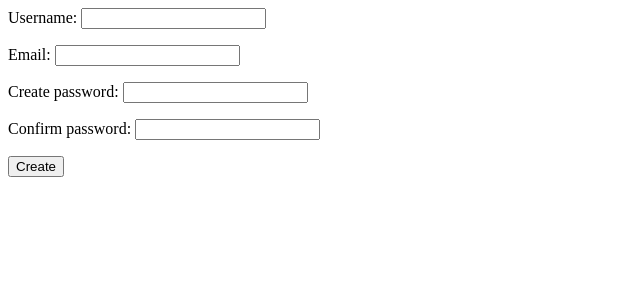
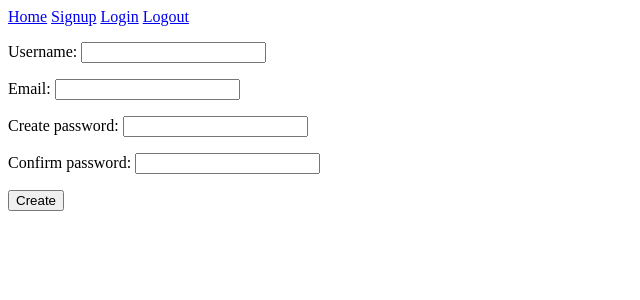
Before and after one commit to mclarachu/marketplace, a Django app: page /account/signup in a window 1280 px wide. Shown: the top 300 px of the page, without its empty margins (0-640 px from the left). Run offline with Django 3.2, Linux system fonts and the light colour scheme.

Commit message:
added index.html

```diff
--- a/marketplace/account/templates/account/login.html
+++ b/marketplace/account/templates/account/login.html
@@ -1,3 +1,9 @@
+<p>
+    <a href="{% url 'index' %}">Home</a>
+    <a href="{% url 'signup' %}">Signup</a>
+    <a href="{% url 'login' %}">Login</a>
+    <a href="{% url 'logout' %}">Logout</a>
+</p>
 <h1>Login</h1>
 <div>{{ form.non_field_errors }}</div>
 <form action="" method="post">
--- a/marketplace/account/templates/account/signup.html
+++ b/marketplace/account/templates/account/signup.html
@@ -1,3 +1,9 @@
+<p>
+    <a href="{% url 'index' %}">Home</a>
+    <a href="{% url 'signup' %}">Signup</a>
+    <a href="{% url 'login' %}">Login</a>
+    <a href="{% url 'logout' %}">Logout</a>
+</p>
 <form action="" method="post">
     {% csrf_token %}
     <p>
--- a/marketplace/account/views.py
+++ b/marketplace/account/views.py
@@ -52,4 +52,5 @@ def do_login(request):
 
 def do_logout(request):
     logout(request)
+
     return HttpResponseRedirect(reverse('login'))
--- a/marketplace/store/urls.py
+++ b/marketplace/store/urls.py
@@ -1,6 +1,6 @@
 from django.urls import path
-import store.views
+from . import views
 
 urlpatterns = [
-    path('', store.views.index, name='index'),
+    path('', views.index, name='index'),
 ]
--- a/marketplace/store/views.py
+++ b/marketplace/store/views.py
@@ -2,6 +2,7 @@ from django.shortcuts import render
 from django.http import HttpResponse
 
 def index(request):
+    #return HttpResponse('<h1>heyya</h1>')
     return render(request,'store/index.html',{})
 
 # Create your views here.
```
Also changed, not shown: marketplace/store/templates/store/index.html (renamed from marketplace/store/Template/store/index.html).
